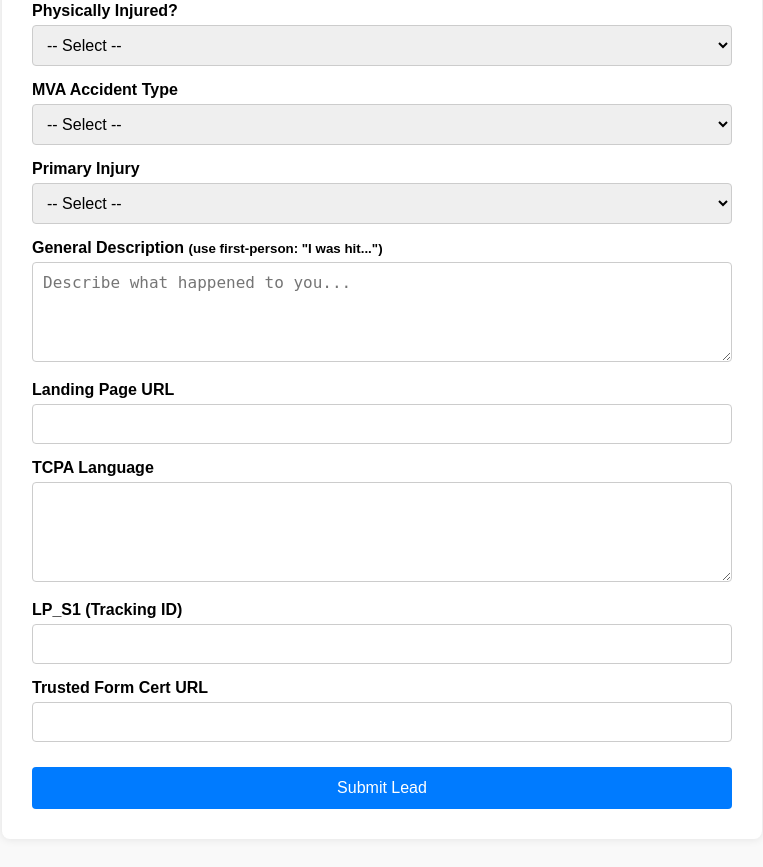
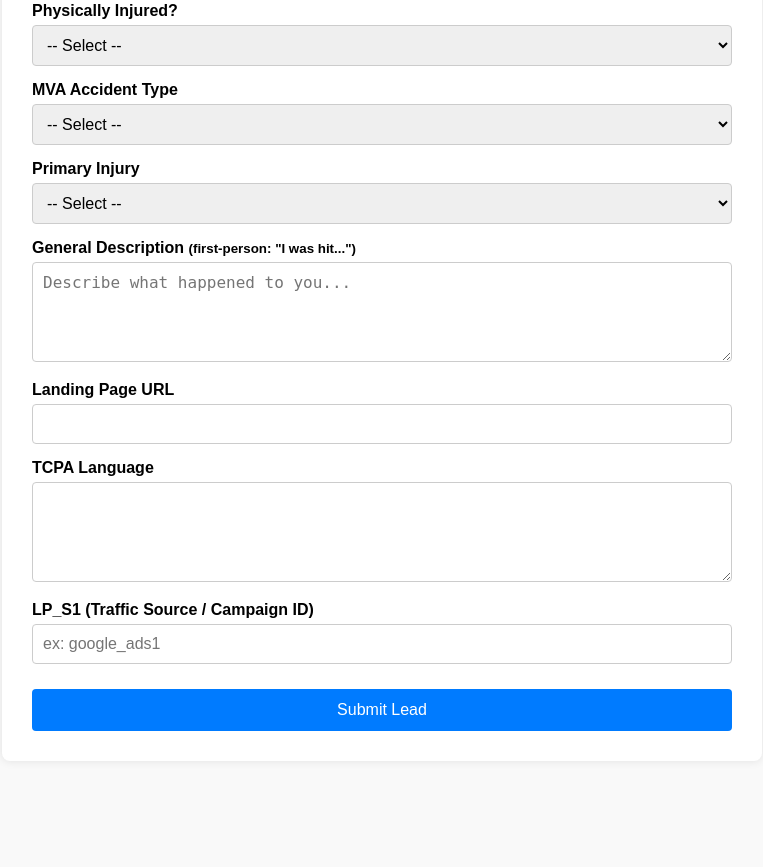
Before and after one commit to hadisatti105/LCN-GMF, a Flask app: page / in a window 1280 px wide. Shown: the part 847-1714 px from the top of the page, without its empty margins (258-1021 px from the left). After the commit the page ends 1578 px from the top, so only its background shows below. Run offline with Flask 3, Linux system fonts and the light colour scheme; some libraries are stand-ins or nearby versions.

Commit message:
Final buyer-compliant version: TrustedForm, real IP, lp_s1, date format

```diff
--- a/app.py
+++ b/app.py
@@ -17,7 +17,8 @@ def index():
     response_message = None
 
     if request.method == 'POST':
-        ip_address = request.remote_addr
+        # Use real IP address when behind proxy (Render)
+        ip_address = request.headers.get('X-Forwarded-For', request.remote_addr)
         user_agent = request.headers.get('User-Agent')
 
         # Format incident date to mm/dd/yyyy
@@ -41,7 +42,7 @@ def index():
             "landing_page_url": request.form.get("landing_page_url"),
             "tcpa_language": request.form.get("tcpa_language"),
             "lp_s1": request.form.get("lp_s1"),
-            "trusted_form_cert_id": request.form.get("trusted_form"),
+            "trusted_form_cert_id": request.form.get("trusted_form_cert_id"),
             "ip_address": ip_address,
             "user_agent": user_agent
         }
--- a/templates/index.html
+++ b/templates/index.html
@@ -3,6 +3,7 @@
 <head>
     <meta charset="UTF-8">
     <title>MVA Lead Submission Form</title>
+    <script type="text/javascript" src="https://api.trustedform.com/trustedform.js?field=trusted_form_cert_id"></script>
     <style>
         body {
             font-family: Arial, sans-serif;
@@ -148,7 +149,7 @@
             <option value="Other">Other</option>
         </select>
 
-        <label>General Description <small>(use first-person: "I was hit...")</small></label>
+        <label>General Description <small>(first-person: "I was hit...")</small></label>
         <textarea name="description" placeholder="Describe what happened to you..." required></textarea>
 
         <label>Landing Page URL</label>
@@ -157,11 +158,10 @@
         <label>TCPA Language</label>
         <textarea name="tcpa_language" required></textarea>
 
-        <label>LP_S1 (Tracking ID)</label>
-        <input type="text" name="lp_s1" required>
+        <label>LP_S1 (Traffic Source / Campaign ID)</label>
+        <input type="text" name="lp_s1" placeholder="ex: google_ads1" required>
 
-        <label>Trusted Form Cert URL</label>
-        <input type="url" name="trusted_form" required>
+        <input type="hidden" name="trusted_form_cert_id" id="trusted_form_cert_id">
 
         <button type="submit">Submit Lead</button>
     </form>
```
